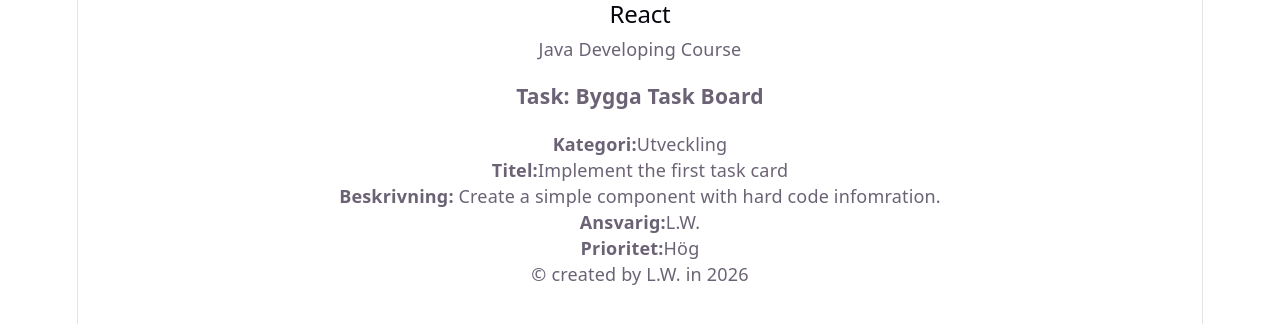
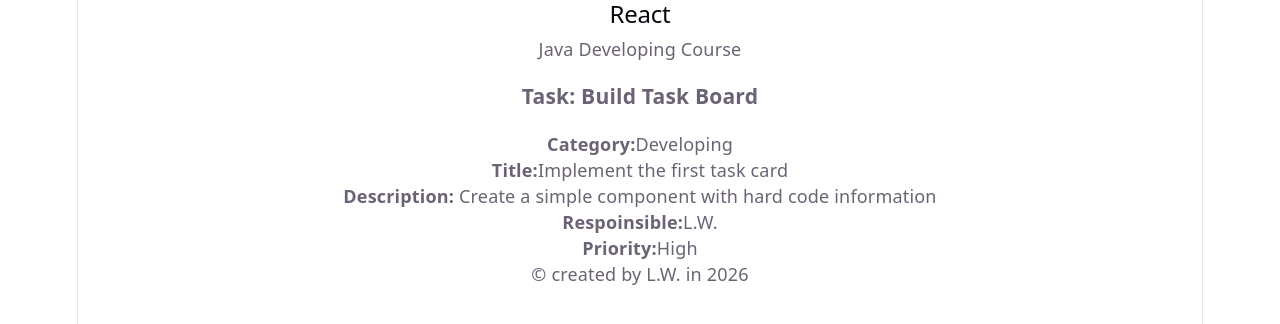
Before and after one commit to L2025S/task-board, a React (Vite) app in the folder task-board/: page / in a window 1280 px wide. Shown: the top 324 px of the page. Built offline with nearby package versions, Linux system fonts and the light colour scheme.

Commit message:
Add description field to TaskCardProps and update App.tsx to use new TaskCardProps

```diff
--- a/task-board/src/App.tsx
+++ b/task-board/src/App.tsx
@@ -11,7 +11,9 @@
 
         <main>
             <section>
-                <TaskCard title="Implement the first task card"/>
+                <TaskCard
+                title="Implement the first task card"
+                description="Create a simple component with hard code information"/>
             </section>
         </main>
 
--- a/task-board/src/components/TaskCard.tsx
+++ b/task-board/src/components/TaskCard.tsx
@@ -2,34 +2,35 @@
 type TaskCardProps = {
     id?: number;
     title: string;
+    description: string;
 }
 
-const TaskCard =({id,title}:TaskCardProps)=>{
+const TaskCard =({id,title, description}:TaskCardProps)=>{
 
     if (id === undefined){
 
     return (
 
         <article>
-            <h3>Task: Bygga Task Board</h3>
-            <p><strong>Kategori:</strong>Utveckling</p>
-            <p><strong>Titel:</strong>{title}</p>
-            <p><strong>Beskrivning:</strong> Create a simple component with hard code infomration.</p>
-            <p><strong>Ansvarig:</strong>L.W.</p>
-            <p><strong>Prioritet:</strong>Hög</p>
+            <h3>Task: Build Task Board</h3>
+            <p><strong>Category:</strong>Developing</p>
+            <p><strong>Title:</strong>{title}</p>
+            <p><strong>Description:</strong> {description}</p>
+            <p><strong>Respoinsible:</strong>L.W.</p>
+            <p><strong>Priority:</strong>High</p>
         </article>
         );
     };
 
     return(
         <article>
-            <h3>Task: Bygga Task Board</h3>
+            <h3>Task: Build Task Board</h3>
             <p><strong>ID:</strong>{id}</p>
-            <p><strong>Category:</strong>Utveckling</p>
+            <p><strong>Category:</strong>Developing</p>
             <p><strong>Title:</strong>{title}</p>
-            <p><strong>Description:</strong> Create a simple component with hard code infomration.</p>
-            <p><strong>Ansvarig:</strong>L.W.</p>
-            <p><strong>Prioritet:</strong>Hög</p>
+            <p><strong>Description:</strong> {description}</p>
+            <p><strong>Responsible:</strong>L.W.</p>
+            <p><strong>Priority:</strong>High</p>
         </article>
     );
 };
```
